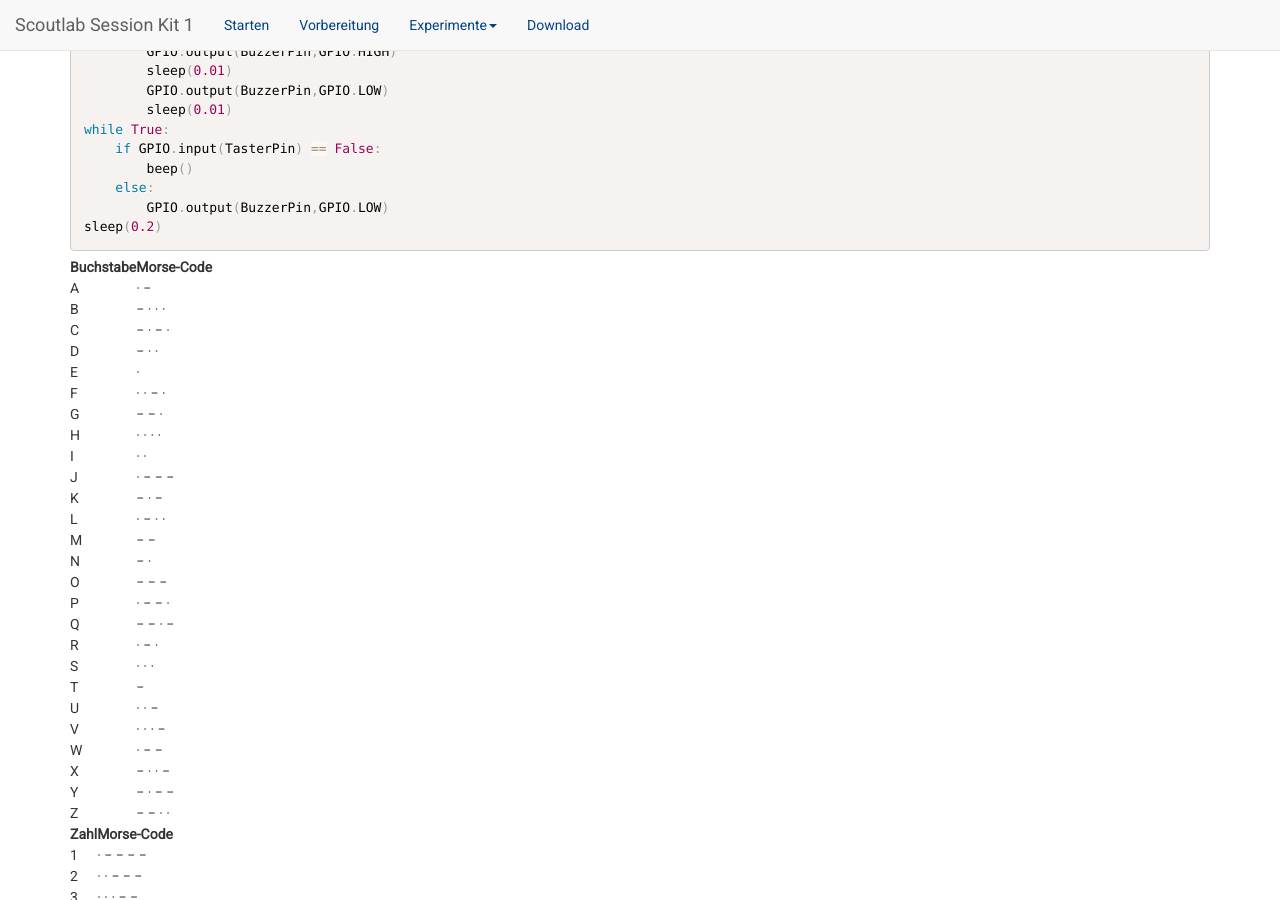
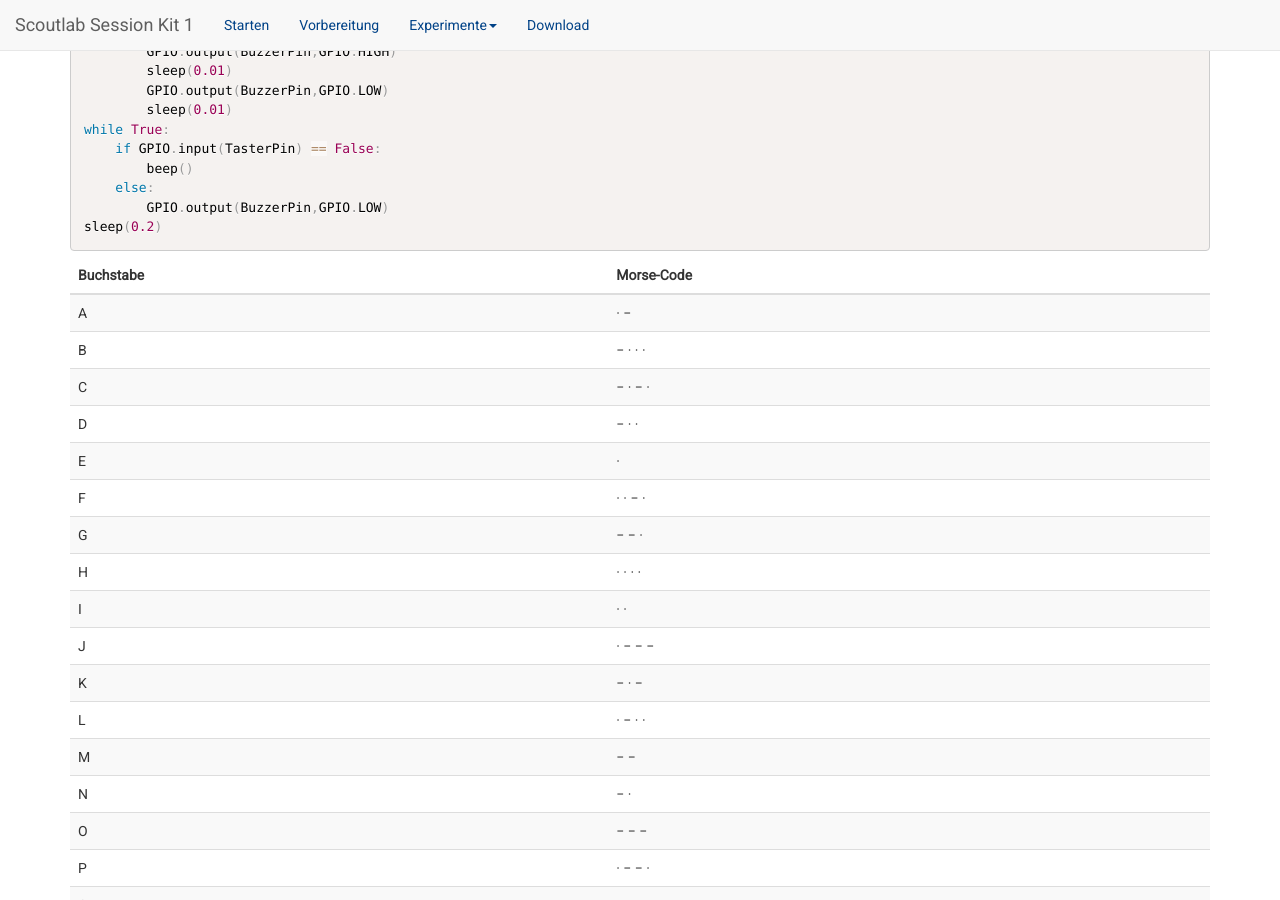
Before and after one commit to vcp-scoutlab/vcp-scoutlab.github.io, a Jekyll site: the page built from 9-Morsen.md, in a window 1280 px wide and 900 px high, scrolled down 2242 px. Built offline with Jekyll 4.4.1, drawn with Linux system fonts in a browser that asks for light colours.

Commit message:
Tabelle Morse-Code formatiert

```diff
--- a/9-Morsen.md
+++ b/9-Morsen.md
@@ -84,6 +84,7 @@ W         | · − −
 X         | − · · −
 Y         | − · − −
 Z         | − − · ·
+{: class="table table-striped table-hover"}
 
 Zahl   | Morse-Code
 -------|-----------
@@ -97,6 +98,7 @@ Zahl   | Morse-Code
 8      | − − − · ·
 9      | − − − − ·
 0      | − − − − −
+{: class="table table-striped table-hover"}
 
 ## Text in Morse-Code übersetzen
 
```
